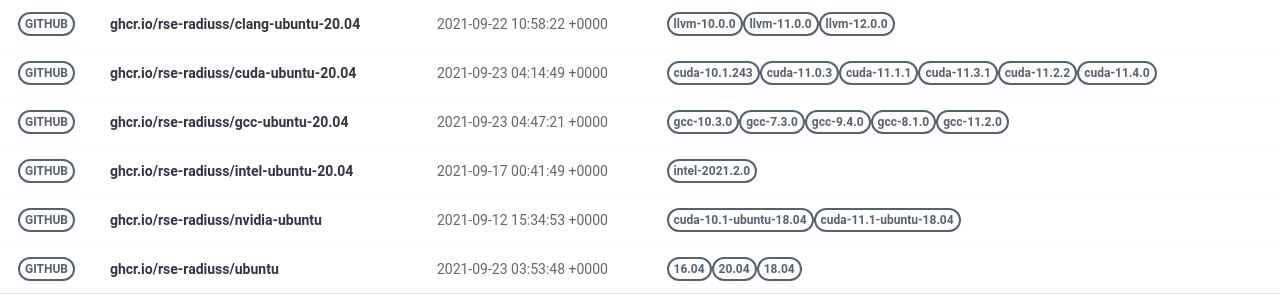
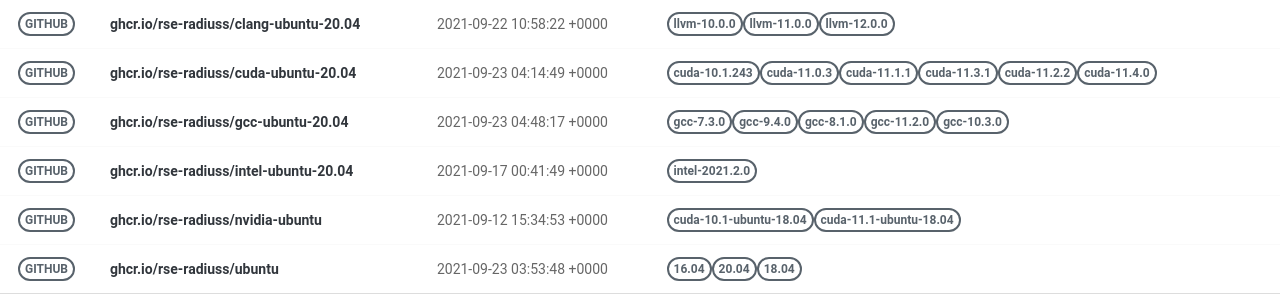
Before and after one commit to rse-ops/docker-images, a Jekyll site: the page built from pages/index.md, in a window 1280 px wide. Shown: the part 179-479 px from the top of the page. Built offline with Jekyll 4.4.1, drawn with Linux system fonts in a browser that asks for light colours; nearby versions of some CDN libraries.

Commit message:
Automated push to update library 2021-09-23

```diff
--- a/_library/ghcr.io-rse-radiuss-gcc-ubuntu-20.04.md
+++ b/_library/ghcr.io-rse-radiuss-gcc-ubuntu-20.04.md
@@ -1,14 +1,11 @@
 ---
 layout: container
 name: ghcr.io/rse-radiuss/gcc-ubuntu-20.04
-updated_at: 2021-09-23 04:47:21.774770
+updated_at: 2021-09-23 04:48:17.652838
 
 
 container_url: https://github.com/orgs/rse-radiuss/packages/container/package/gcc-ubuntu-20.04
 versions:
- - tag: gcc-10.3.0
-   dockerfile: https://github.com/rse-radiuss/docker-images/blob/main/ubuntu/gcc/Dockerfile
-   manifest: https://crane.ggcr.dev/manifest/ghcr.io/rse-radiuss/gcc-ubuntu-20.04:gcc-10.3.0
  - tag: gcc-7.3.0
    dockerfile: https://github.com/rse-radiuss/docker-images/blob/main/ubuntu/gcc/Dockerfile
    manifest: https://crane.ggcr.dev/manifest/ghcr.io/rse-radiuss/gcc-ubuntu-20.04:gcc-7.3.0
```
Also changed, not shown: other parts of _library/ghcr.io-rse-radiuss-gcc-ubuntu-20.04.md (+3 -0 lines).
